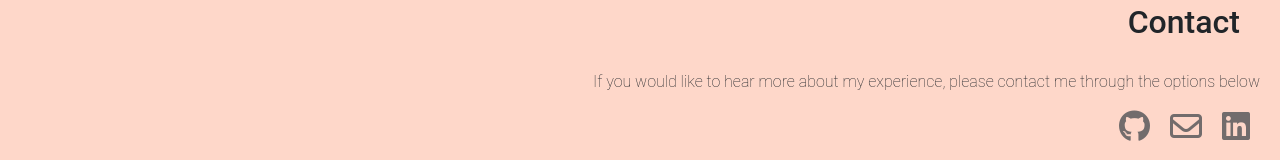
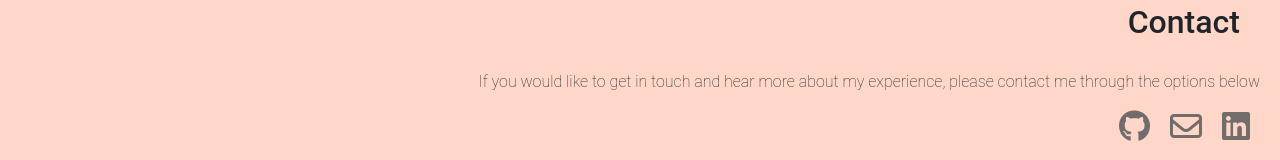
Before and after one commit to HCawley/Portfolio, a plain HTML site: page index.html in a window 1280 px wide. Shown: the part 2659-2819 px from the top of the page. Drawn offline with nearby package versions, Linux system fonts and the light colour scheme.

Commit message:
update contact details

```diff
--- a/index.html
+++ b/index.html
@@ -225,7 +225,7 @@
     <div class="footer">
       <h2 id="contact">Contact</h2>
       <p>
-        If you would like to hear more about my experience,
+        If you would like to get in touch and hear more about my experience,
         please contact me through the options below
       </p>
       <div class="icons">
```
